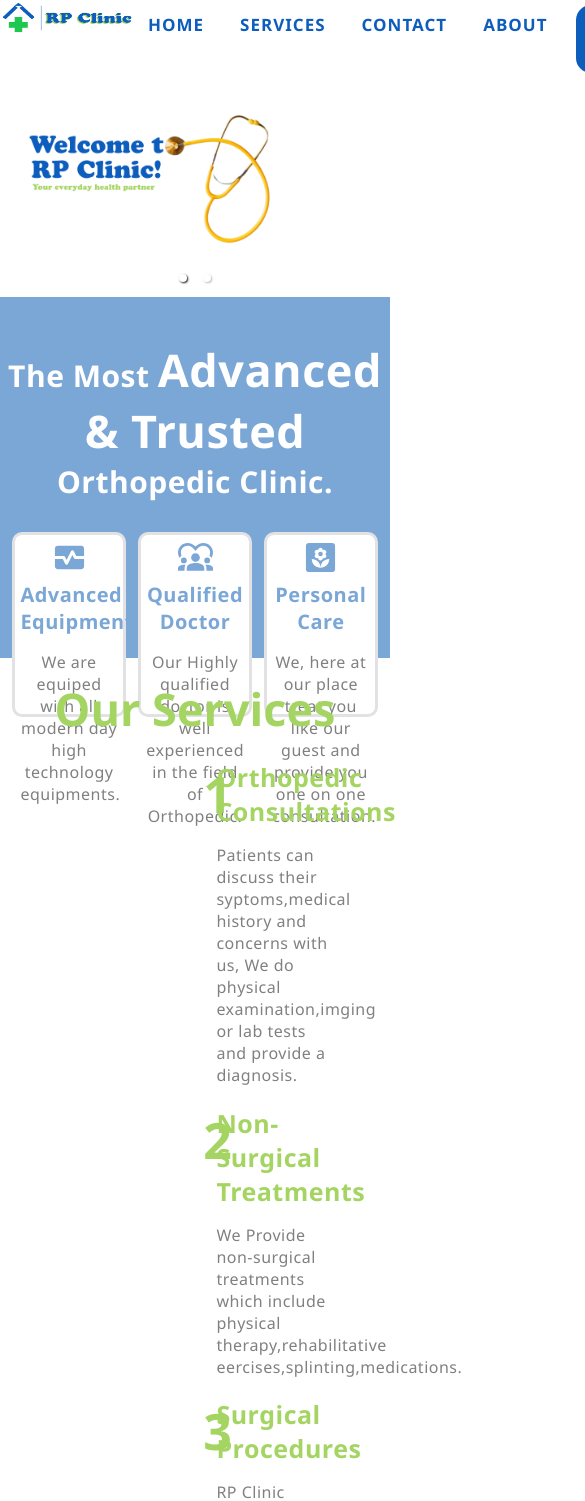
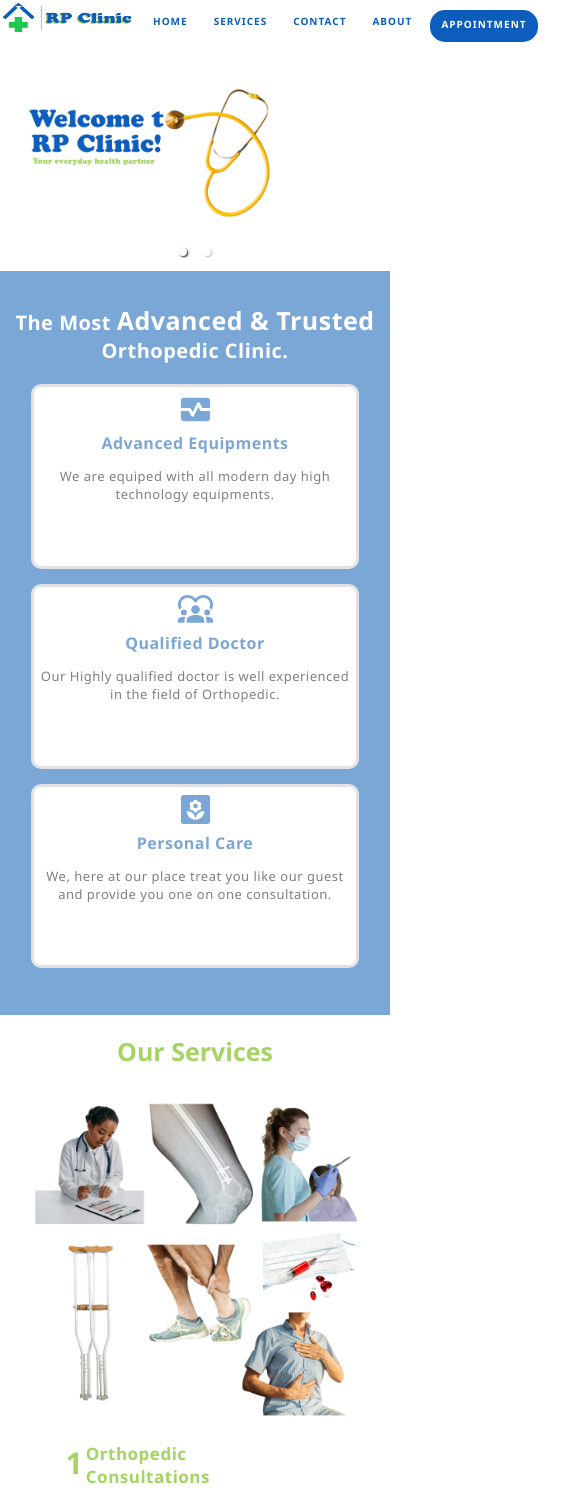
Before and after one commit to saan-saurabh/RP-Clinic, a React (Create React App) app in the folder rp-clinic/: page / in a window 390 px wide. Shown: the top 1501 px of the page, 585 px wide, since content can reach past the window. Built offline with nearby package versions, Linux system fonts and the light colour scheme.

Commit message:
Added media queries for service section,body description card first,navbar

```diff
--- a/rp-clinic/src/Components/Cards/BodyDescriptionCardFirst.css
+++ b/rp-clinic/src/Components/Cards/BodyDescriptionCardFirst.css
@@ -1,13 +1,12 @@
 .main-division{
     display:block;
-    height:40vh;
     width:100%;
     background-color: #7ba7d6;
     color:#fff;
     justify-content: center;
     font-family: 'Segoe UI', Tahoma, Geneva, Verdana, sans-serif;
     letter-spacing: 0.5px;
-    padding:3% 0% 3% 0%;
+    padding:3% 0% 8% 0%;
 }
 .main-division .main-div-heading{
     font-size:30px;
@@ -47,3 +46,32 @@
     color:#808080;
 
 }
+
+@media screen and (max-width: 992px) {
+    .main-division .main-div-heading{
+        font-size:20px !important;
+    }
+    .main-division .main-div-heading span{
+        font-size:25px !important;
+    }
+    .main-division .inside-cards{
+        display:block;
+    }
+    .main-division .inside-cards .description-cards
+{
+    display:block;
+    justify-content: center;
+    width:80%;
+    text-align:center;
+    margin:0 auto;
+    margin-bottom: 15px;
+}
+.main-division .inside-cards .description-cards span{
+    font-size: 16px;
+}
+.main-division .inside-cards .description-cards p{
+    font-size: 13px;
+    color:#808080;
+
+}
+}
--- a/rp-clinic/src/Components/Cards/ServiceDemo.css
+++ b/rp-clinic/src/Components/Cards/ServiceDemo.css
@@ -34,6 +34,9 @@
     padding:1%;
 
 }
+.service-section-img{
+    width:750px;
+}
 .description-wrapper{
     display:flex;
 }
@@ -62,3 +65,50 @@
     color:#808080;
     letter-spacing: 0.5px;
 }
+@media screen and (max-width: 992px) {
+    .service-section-header{
+        font-size: 25px;
+    }
+    .service-section-description-div{
+        width:100%;
+        display:block;
+    }
+    .service-section-div-one{
+        width:100%;
+        display: flex;
+        align-items: center;
+        justify-content: center;
+
+    }
+    .service-section-div-two{
+        width:100%;
+
+    }
+    .service-section-img{
+        width:350px;
+        height:350px;
+    }
+    .description-wrapper{
+        display:flex;
+        margin-left: 20%;
+    }
+    .number-header{
+        width: 10%;
+        margin: 0 auto;
+        font-size: 30px;
+    }
+    .description-block{
+        width: 90%;
+    }
+    .service-header{
+        width: 100%;
+        display:block;
+        font-size: 17px;
+    }
+    .service-description{
+        width: 100%;
+        display:block;
+        font-size: 12px;
+        letter-spacing: 0.5px;
+    }
+}
--- a/rp-clinic/src/Components/Cards/ServiceDemo.js
+++ b/rp-clinic/src/Components/Cards/ServiceDemo.js
@@ -10,7 +10,7 @@ function ServiceDemo() {
             </div>
         <div className='service-section-description-div'>
             <div className='service-section-div-one'>
-                <img src={serviceImg} alt="service-img" width='750px'/>
+                <img className="service-section-img" src={serviceImg} alt="service-img"/>
             </div>
             <div className='service-section-div-two'>
                 <div className='service-card-one'>
--- a/rp-clinic/src/Components/Header/Navbar.css
+++ b/rp-clinic/src/Components/Header/Navbar.css
@@ -39,3 +39,11 @@
     background-color: #fff;
     color:#0D5DBD;
   }
+
+  @media screen and (max-width: 992px) {
+    .navbar-main-div .navbar-make-appointment-button .navbar-right-pane .list-menu, .list-button{
+      font-size: 10px;
+      margin: 5px !important;
+      padding-top: 4px;
+    }
+  }
--- a/rp-clinic/src/Components/Header/Navbar.js
+++ b/rp-clinic/src/Components/Header/Navbar.js
@@ -22,7 +22,7 @@ function Navbar({ isOpen, onClose, onOpen }) {
             <Link to="/services" className='link-menu'><button className='list-menu'>SERVICES</button></Link>
             <Link to="/contact" className='link-menu'><button className='list-menu'>CONTACT</button></Link>
             <Link to="/about" className='link-menu'><button className='list-menu'>ABOUT</button></Link>
-            <button className='list-button' onClick={onOpen}>MAKE APPOINTMENT</button>
+            <button className='list-button' onClick={onOpen}>APPOINTMENT</button>
             <Modal isOpen={isOpen} onClose={onClose}/>
           </div>
         </div>
```
